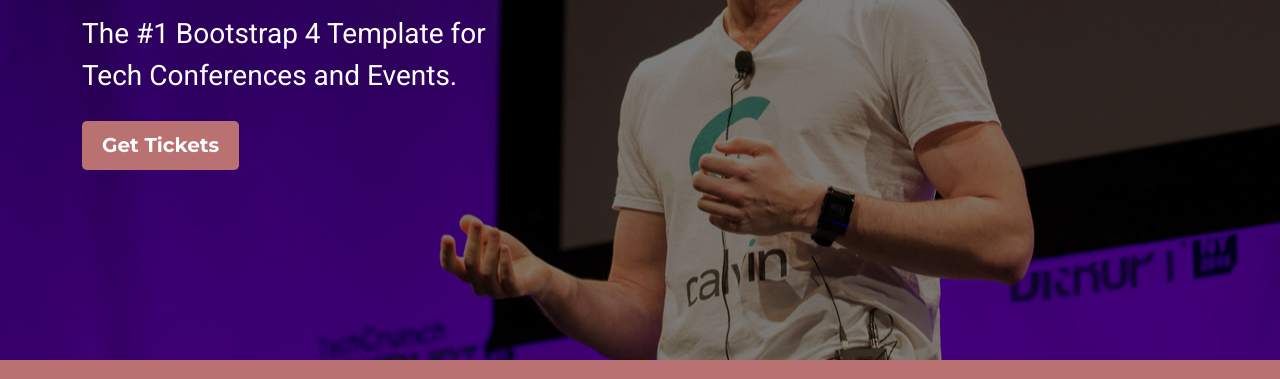
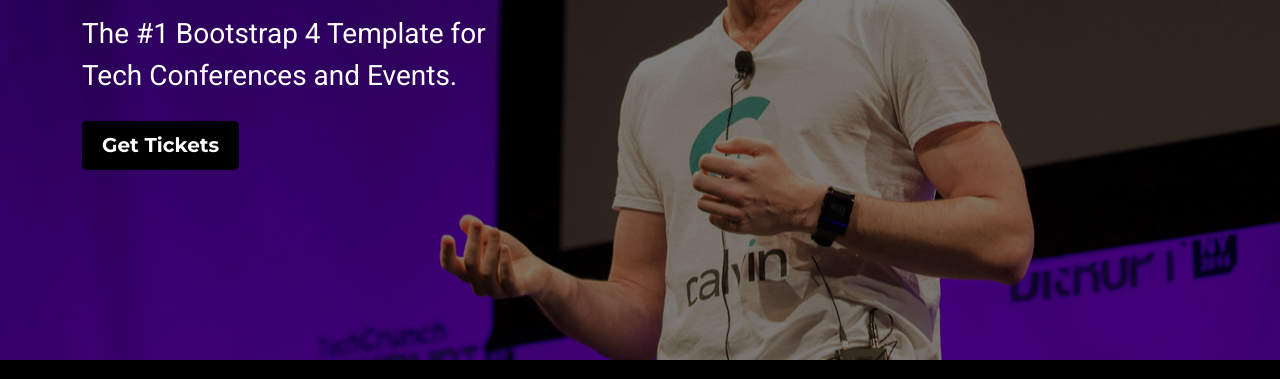
Before and after one commit to ashishsharda243/DevConf, a plain HTML site: page index.html in a window 1280 px wide. Shown: the part 260-639 px from the top of the page. Drawn offline with Linux system fonts and the light colour scheme.

Commit message:
theme color change

```diff
--- a/assets/scss/theme.scss
+++ b/assets/scss/theme.scss
@@ -1,7 +1,8 @@
 /*************************** Theme Colours****************************/
 // Define theme colour scheme
 // $theme-color-primary: #098dcf;
-$theme-color-primary: rgb(185, 113, 113);
+// $theme-color-primary: rgb(185, 113, 113);
+$theme-color-primary: #000;
 $theme-color-secondary: #ec645e;
 $theme-text-color-primary: #141c25;
 $theme-text-color-secondary: lighten($theme-text-color-primary, 25%);
```
Also changed, not shown: assets/css/theme.css, assets/scss/theme.css, assets/scss/theme.min.css, 3 other files.
